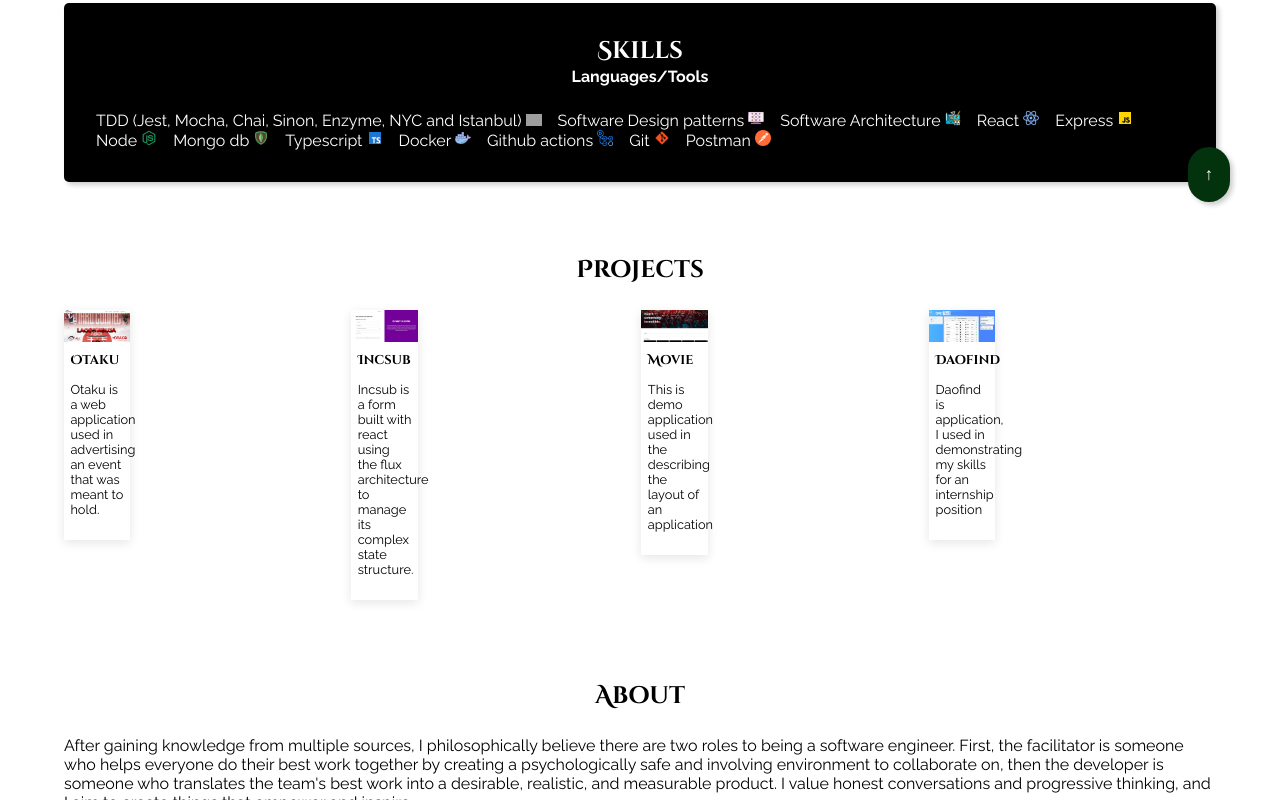
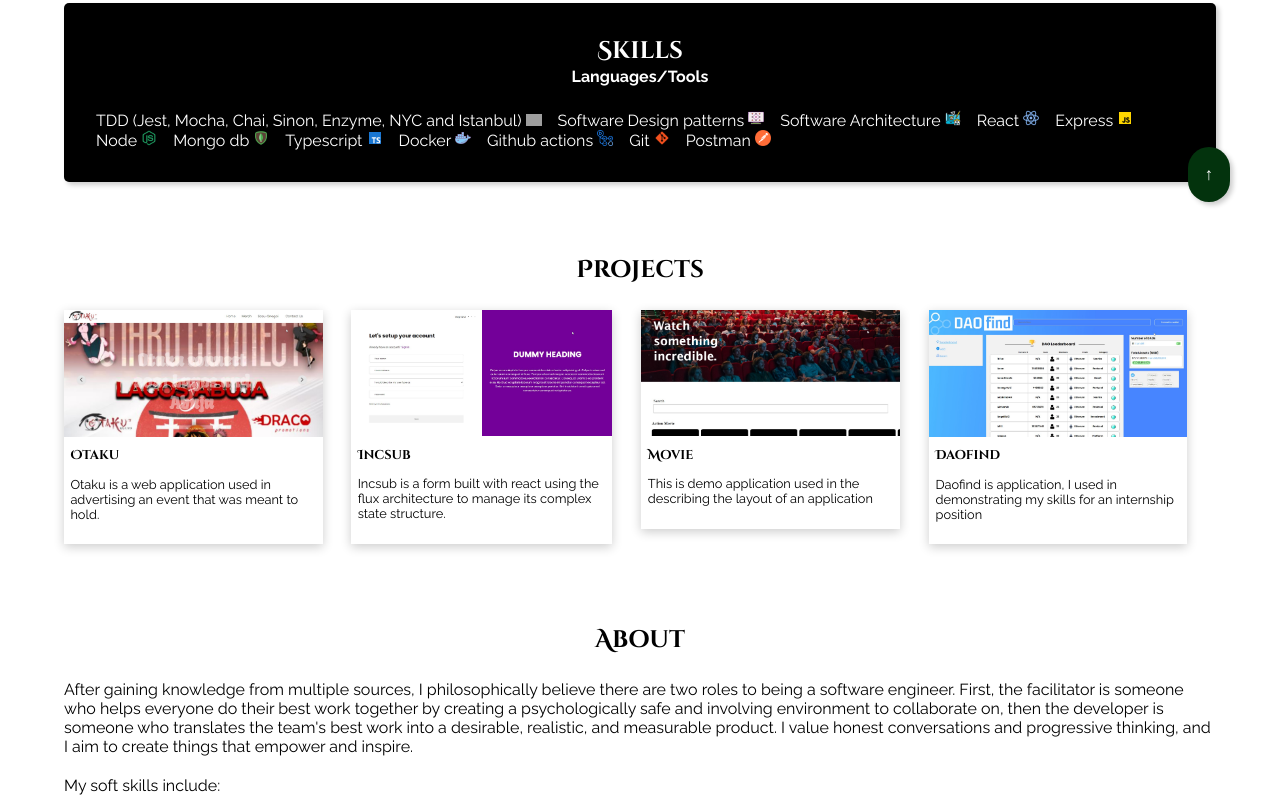
Before and after one commit to merhmood/merhmood.github.io, a React (Create React App) app: page / in a window 1280 px wide. Shown: the part 588-1388 px from the top of the page. Built offline with nearby package versions, Linux system fonts and the light colour scheme; grey boxes are pictures that could not be loaded.

Commit message:
fix cards

```diff
--- a/src/App.css
+++ b/src/App.css
@@ -122,7 +122,7 @@
     padding-bottom: 1em;;
 } */
 .App > :nth-child(4) .cards .card {
-    box-shadow: 0px 3px 10px rgba(0, 0, 0, 0.1);
+    box-shadow: 0px 3px 10px rgba(0, 0, 0, 0.2);
     padding-bottom: 1em;
 }
 .App> :nth-child(4) .cards a {
@@ -132,7 +132,7 @@
     color: black;
 }
 .App > :nth-child(4) .cards .card:hover{
-    box-shadow: 0px 3px 25px rgba(0, 0, 0, 0.1);
+    box-shadow: 0px 3px 25px rgba(0, 0, 0, 0.2);
     transition: 0.5s;
 }
 .App > :nth-child(4) .cards img{
@@ -226,7 +226,7 @@
         font-weight: 400;
     }
     .App> :nth-child(4) .cards .card{
-        width: 23%;
+        width: 90%;
     }
     .App> :nth-child(4) .cards .card:hover{
         transform: scale(1.1);
```
